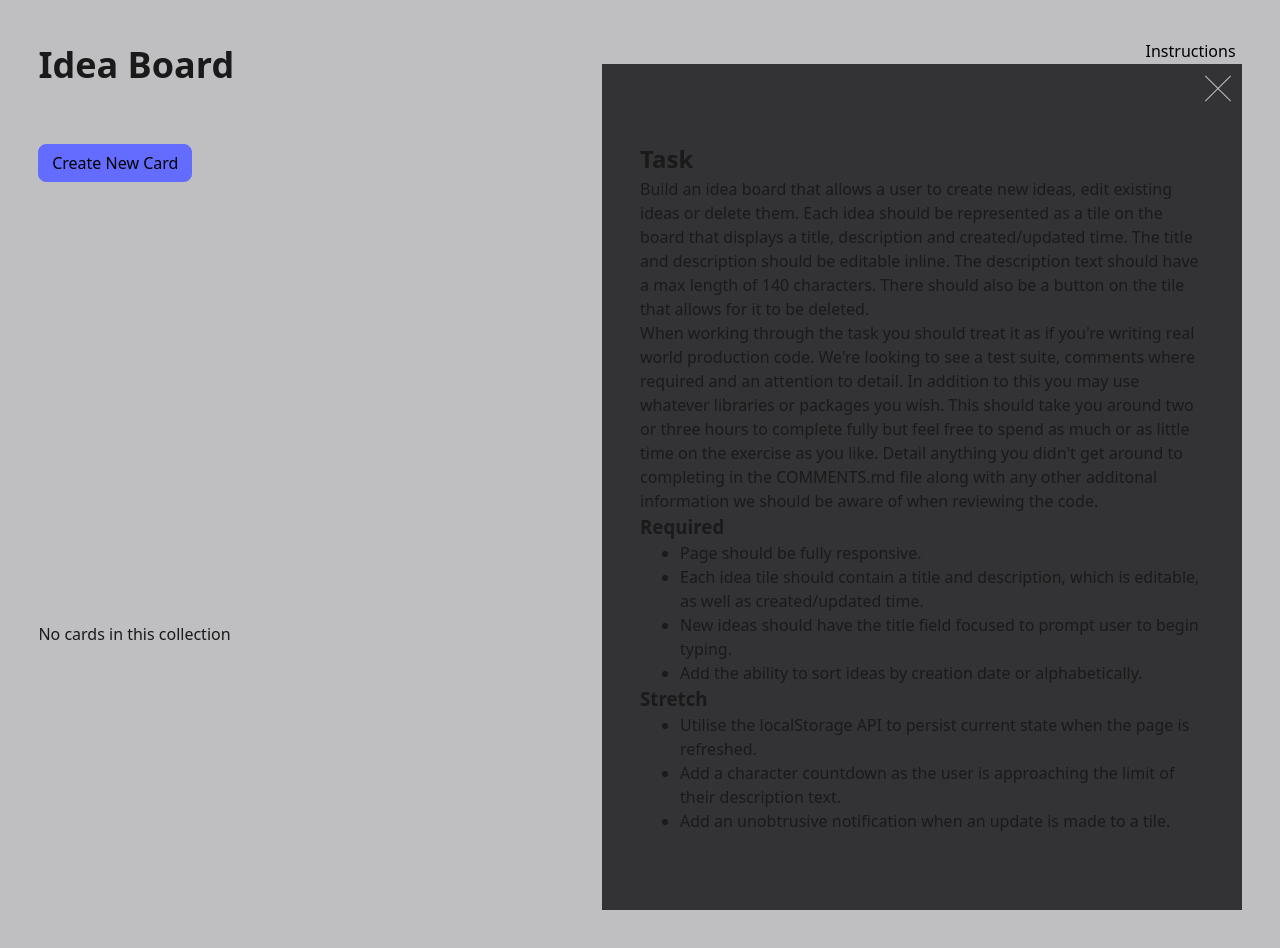
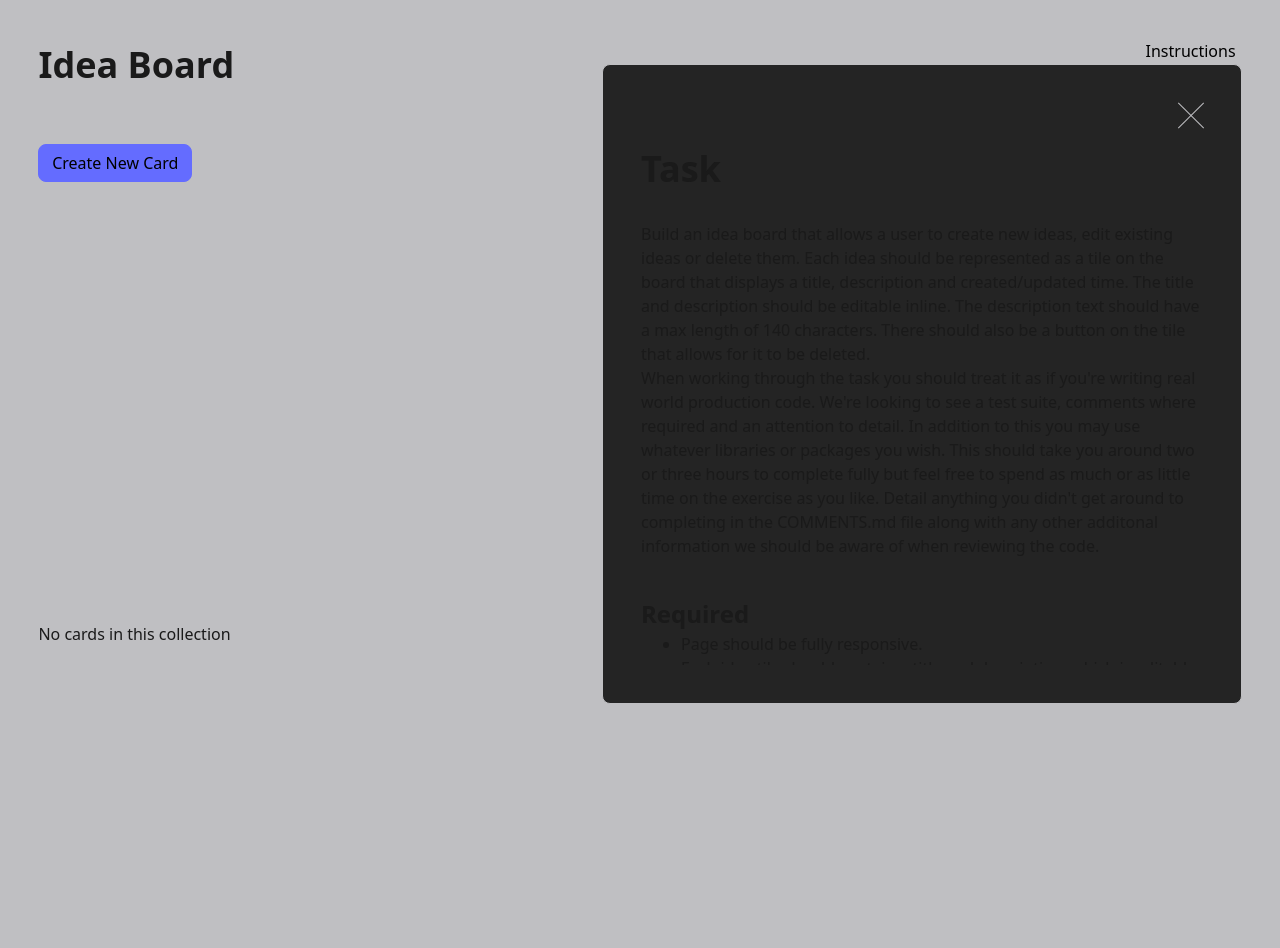
Before and after one commit to juliscapucin/idea-board, a React (Vite) app: page / in a window 1280 px wide. Both pictures are taken after a click on the button "Instructions". Shown: the top 948 px of the page. Built offline with nearby package versions, Linux system fonts and the light colour scheme.

Commit message:
fix instructions popup

```diff
--- a/src/components/Buttons.tsx
+++ b/src/components/Buttons.tsx
@@ -1,7 +1,7 @@
 import { IconClose } from "./Icons"
 
 type ButtonProps = {
-	onClickAction: (arg: boolean) => void
+	onClickAction: () => void
 	classes?: string
 	children?: React.ReactNode
 	iconColor?: string
@@ -14,10 +14,7 @@ export function ButtonClose({
 	iconColor,
 }: ButtonProps) {
 	return (
-		<button
-			className={`button-close ${classes}`}
-			onClick={() => onClickAction(false)}
-		>
+		<button className={`button-close ${classes}`} onClick={onClickAction}>
 			<IconClose {...{ iconColor }} />
 		</button>
 	)
@@ -37,9 +34,41 @@ export function Button({
 	return (
 		<button
 			className={`${variant && variantClasses[variant]} ${classes}`}
-			onClick={() => onClickAction(false)}
+			onClick={onClickAction}
 		>
 			{children}
 		</button>
 	)
 }
+
+type ButtonHoverProps = {
+	onMouseEnterAction: () => void
+	onMouseLeaveAction: () => void
+	classes?: string
+	children?: React.ReactNode
+	iconColor?: string
+	variant?: string
+}
+
+export function ButtonHover({
+	onMouseEnterAction,
+	onMouseLeaveAction,
+	classes,
+	children,
+	variant,
+}: ButtonHoverProps) {
+	const variantClasses: Record<string, string> = {
+		primary: "button-main",
+		faded: "button-faded",
+	}
+
+	return (
+		<button
+			className={`${variant && variantClasses[variant]} ${classes}`}
+			onMouseEnter={onMouseEnterAction}
+			onMouseLeave={onMouseLeaveAction}
+		>
+			{children}
+		</button>
+	)
+}
--- a/src/components/Instructions.tsx
+++ b/src/components/Instructions.tsx
@@ -3,24 +3,28 @@ import { Button, ButtonClose } from "./Buttons"
 
 export default function Instructions() {
 	const [showInstructions, setShowInstructions] = useState(false)
+
+	const handleClick = () => {
+		setShowInstructions(showInstructions ? false : true)
+	}
+
 	return (
 		<div className='instructions'>
-			<Button onClickAction={() => setShowInstructions(true)}>
-				Instructions
-			</Button>
+			<Button onClickAction={handleClick}>Instructions</Button>
 			{showInstructions && (
 				<div className='instructions__popup text-left'>
 					<ButtonClose
 						classes={"instructions__button-close"}
-						onClickAction={() => setShowInstructions(false)}
+						onClickAction={handleClick}
 						iconColor='secondary'
 					/>
 
-					<h2>Task</h2>
+					<div className='instructions__content'>
+						<h2 className='instructions__title'>Task</h2>
 						<p>
 							Build an idea board that allows a user to create new ideas, edit
-						existing ideas or delete them. Each idea should be represented as a
-						tile on the board that displays a title, description and
+							existing ideas or delete them. Each idea should be represented as
+							a tile on the board that displays a title, description and
 							created/updated time. The title and description should be editable
 							inline. The description text should have a max length of 140
 							characters. There should also be a button on the tile that allows
@@ -37,7 +41,7 @@ export default function Instructions() {
 							completing in the COMMENTS.md file along with any other additonal
 							information we should be aware of when reviewing the code.
 						</p>
-					<h3>Required</h3>
+						<h3 className='instructions__subtitle'>Required</h3>
 						<ul>
 							<li>Page should be fully responsive.</li>
 							<li>
@@ -49,23 +53,26 @@ export default function Instructions() {
 								begin typing.
 							</li>
 							<li>
-							Add the ability to sort ideas by creation date or alphabetically.
+								Add the ability to sort ideas by creation date or
+								alphabetically.
 							</li>
 						</ul>
-					<h3>Stretch</h3>
+						<h3 className='instructions__subtitle'>Stretch</h3>
 						<ul>
 							<li>
 								Utilise the localStorage API to persist current state when the
 								page is refreshed.
 							</li>
 							<li>
-							Add a character countdown as the user is approaching the limit of
-							their description text.
+								Add a character countdown as the user is approaching the limit
+								of their description text.
 							</li>
 							<li>
-							Add an unobtrusive notification when an update is made to a tile.
+								Add an unobtrusive notification when an update is made to a
+								tile.
 							</li>
 						</ul>
+					</div>
 				</div>
 			)}
 		</div>
--- a/src/styles/dropdown-menu.css
+++ b/src/styles/dropdown-menu.css
@@ -20,6 +20,7 @@
 	border-radius: var(--radius-md);
 	display: flex;
 	flex-direction: column;
+	z-index: 10;
 }
 
 .dropdown__list-item {
--- a/src/styles/idea-card.css
+++ b/src/styles/idea-card.css
@@ -10,7 +10,7 @@
 	background-color: var(--color-secondary);
 	color: var(--color-text-dark);
 	padding: var(--space-xs);
-	border-radius: var(--round-corner-sm);
+	border-radius: var(--radius-md);
 	border: solid 2px var(--color-primary);
 }
 
--- a/src/styles/instructions.css
+++ b/src/styles/instructions.css
@@ -10,14 +10,38 @@
 	top: 100%;
 	right: 0;
 	width: 50vw;
-	padding: var(--space-xl) var(--space-md);
-	background-color: var(--color-faded-dark);
+	height: calc(100svh - 10rem);
+	padding: var(--space-xl) 0 var(--space-md) 0;
+	background-color: var(--color-primary);
+	border-radius: var(--radius-md);
+	border: 1px solid var(--color-secondary);
+}
+
+@media (max-width: 768px) {
+	.instructions__popup {
+		width: calc(100vw - 2 * var(--space-md));
+	}
 }
 
 .instructions__button-close {
 	position: absolute;
-	top: 0;
-	right: 0;
+	top: var(--space-sm);
+	right: var(--space-sm);
 	z-index: 10;
-	background-color: var(--color-faded-dark);
 }
+
+.instructions__content {
+	height: 100%;
+	overflow-y: scroll;
+	padding: 0 var(--space-md);
+}
+
+.instructions__title {
+	font-size: var(--text-xl);
+	margin-bottom: var(--space-sm);
+}
+
+.instructions__subtitle {
+	font-size: var(--text-lg);
+	margin-top: var(--space-md);
+}
--- a/src/styles/main.css
+++ b/src/styles/main.css
@@ -45,12 +45,12 @@ textarea {
 
 input:user-invalid,
 textarea:user-invalid {
-	border: 1px solid red;
+	border: 2px solid red;
 }
 
 input:user-valid,
 textarea:user-valid {
-	border: 1px solid lime;
+	border: 2px solid lime;
 }
 
 textarea {
--- a/src/styles/variables.css
+++ b/src/styles/variables.css
@@ -45,6 +45,11 @@
 	--text-xl: 2.25rem;
 	--text-xxl: 4;
 
+	--mobile: 480px;
+	--tablet: 768px;
+	--desktop: 1024px;
+	--large-desktop: 1440px;
+
 	color-scheme: light dark;
 	color: var(--color-text-light);
 	background-color: var(--color-primary);
```
Lines whose indentation alone changed are shown as unchanged.
